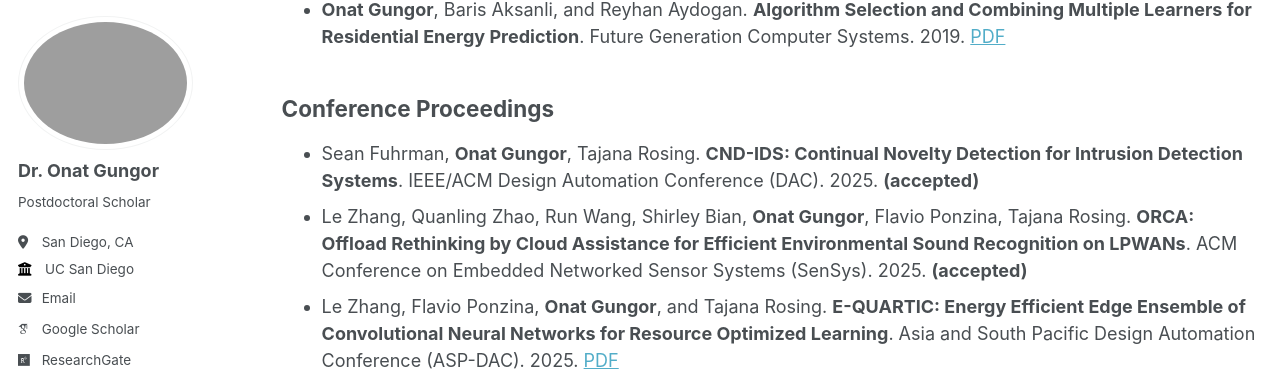
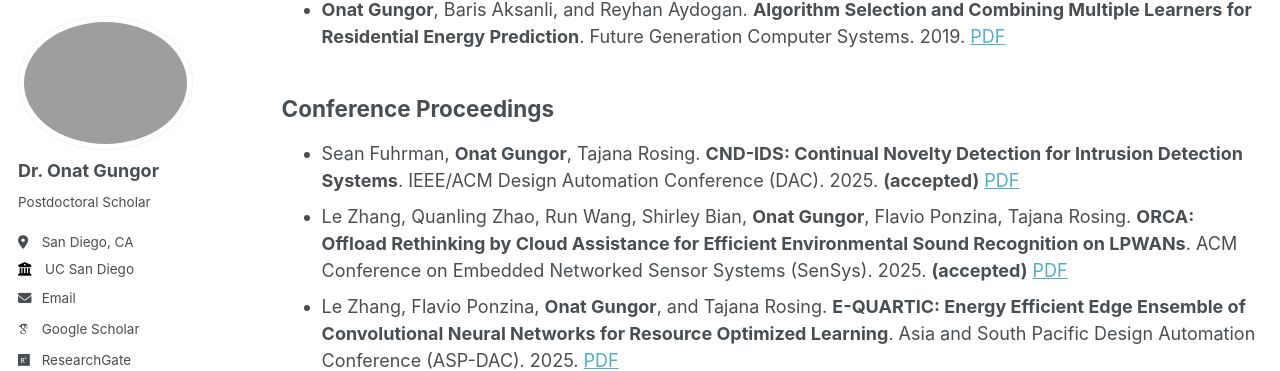
Before and after one commit to onatucsd/onatucsd.github.io, a Jekyll site: the page built from _pages/publications.md, in a window 1280 px wide and 900 px high, scrolled down 354 px. Shown: the part 90-461 px from the top of the window. Built offline with Jekyll 4.4.1, drawn with Linux system fonts in a browser that asks for light colours; some web fonts are replaced.

Commit message:
Update publications.md

```diff
--- a/_pages/publications.md
+++ b/_pages/publications.md
@@ -13,8 +13,8 @@ author_profile: true
 * **Onat Gungor**, Baris Aksanli, and Reyhan Aydogan. **Algorithm Selection and Combining Multiple Learners for Residential Energy Prediction**. Future Generation Computer Systems. 2019. [PDF](https://www.sciencedirect.com/science/article/abs/pii/S0167739X19305795)
 
 ## Conference Proceedings
-* Sean Fuhrman, **Onat Gungor**, Tajana Rosing. **CND-IDS: Continual Novelty Detection for Intrusion Detection Systems**. IEEE/ACM Design Automation Conference (DAC). 2025. **(accepted)**
-* Le Zhang, Quanling Zhao, Run Wang, Shirley Bian, **Onat Gungor**, Flavio Ponzina, Tajana Rosing. **ORCA: Offload Rethinking by Cloud Assistance for Efficient Environmental Sound Recognition on LPWANs**. ACM Conference on Embedded Networked Sensor Systems (SenSys). 2025. **(accepted)**
+* Sean Fuhrman, **Onat Gungor**, Tajana Rosing. **CND-IDS: Continual Novelty Detection for Intrusion Detection Systems**. IEEE/ACM Design Automation Conference (DAC). 2025. **(accepted)** [PDF](https://arxiv.org/abs/2502.14094)
+* Le Zhang, Quanling Zhao, Run Wang, Shirley Bian, **Onat Gungor**, Flavio Ponzina, Tajana Rosing. **ORCA: Offload Rethinking by Cloud Assistance for Efficient Environmental Sound Recognition on LPWANs**. ACM Conference on Embedded Networked Sensor Systems (SenSys). 2025. **(accepted)** [PDF](https://arxiv.org/abs/2502.15285)
 * Le Zhang, Flavio Ponzina, **Onat Gungor**, and Tajana Rosing. **E-QUARTIC: Energy Efficient Edge Ensemble of Convolutional Neural Networks for Resource Optimized Learning**. Asia and South Pacific Design Automation Conference (ASP-DAC). 2025. [PDF](https://arxiv.org/abs/2409.08369)
 * **Onat Gungor**, Amanda Rios, Priyanka Mudgal, Nilesh Ahuja, and Tajana Rosing. **A Robust Framework for Evaluation of Unsupervised Time-series Anomaly Detection**. International Conference on Pattern Recognition (ICPR). 2024. [PDF](https://link.springer.com/chapter/10.1007/978-3-031-78395-1_4)
 * Fatemeh Asgarinejad, Flavio Ponzina, **Onat Gungor**, Tajana Rosing, and Baris Aksanli. **HDXpose: Harnessing Hyperdimensional Computing's Explainability for Adversarial Attacks**. ACM/IEEE International Conference on Computer-Aided Design (ICCAD). 2024. [PDF](https://www.researchgate.net/profile/Onat-Gungor/publication/386284039_HDXpose_Harnessing_Hyperdimensional_Computing's_Explainability_for_Adversarial_Attacks/links/674bc8e63d17281c7deebe28/HDXpose-Harnessing-Hyperdimensional-Computings-Explainability-for-Adversarial-Attacks.pdf)
@@ -32,9 +32,9 @@ author_profile: true
 * **Onat Gungor**, Tajana Rosing, and Baris Aksanli. **RESPIRE: Robust Sensor Placement Optimization in Probabilistic Environments**. IEEE SENSORS. 2020. [PDF](https://ieeexplore.ieee.org/document/9278821) **(Best paper nominee)**
 
 ## Workshop Papers
-* **Onat Gungor**, Amanda Rios, Nilesh Ahuja, and Tajana Rosing. **TS-OOD: An Evaluation Framework for Time-Series Out-of-Distribution Detection and Prospective Directions for Progress**. AAAI Workshop on AI for Time Series Analysis (AI4TS). 2025. **(accepted)**
+* **Onat Gungor**, Amanda Rios, Nilesh Ahuja, and Tajana Rosing. **TS-OOD: An Evaluation Framework for Time-Series Out-of-Distribution Detection and Prospective Directions for Progress**. AAAI Workshop on AI for Time Series Analysis (AI4TS). 2025. **(accepted)** [PDF](https://arxiv.org/abs/2502.15901)
 * Cagla Ipek Kocal, **Onat Gungor**, Aaron Tartz, Tajana Rosing, and Baris Aksanli. **ReLATE: Resilient Learner Selection for Multivariate Time-Series Classification Against Adversarial Attacks**. AAAI Workshop on AI for Time Series Analysis (AI4TS). 2025. **(accepted)**
-* Elvin Li, Zhengli Shang, **Onat Gungor**, and Tajana Rosing. **SAFE: Self-Supervised Anomaly Detection Framework for Intrusion Detection**. AAAI Workshop on AI for Cyber Security (AICS). 2025. **(accepted)**
+* Elvin Li, Zhengli Shang, **Onat Gungor**, and Tajana Rosing. **SAFE: Self-Supervised Anomaly Detection Framework for Intrusion Detection**. AAAI Workshop on AI for Cyber Security (AICS). 2025. **(accepted)** [PDF](https://arxiv.org/abs/2502.07119)
 * **Onat Gungor**, Tajana Rosing, and Baris Aksanli. **Adversarial-HD: Hyperdimensional Computing Adversarial Attack Design
 for Secure Industrial Internet of Things**. IEEE/ACM Workshop on the Internet of Safe Things, co-located with CPS-IoT Week. 2023. [PDF](https://dl.acm.org/doi/abs/10.1145/3576914.3587484) **(Best paper runner-up)**
 * **Onat Gungor**, Umut Cakan, Reyhan Aydogan, and Pinar Ozturk. **Effect of Awareness of Other Side’s Gain on Negotiation Outcome, Emotion, Argument and Bidding Behavior**. International Workshop on Agent-Based Complex Automated Negotiation (ACAN). 2019. [PDF](https://link.springer.com/chapter/10.1007/978-981-16-0471-3_1#:~:text=We%20observed%20that%2067%25%20of,of%20the%20other%20side's%20gain.) **(Best student paper)**
```
